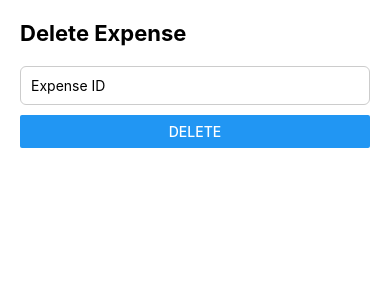
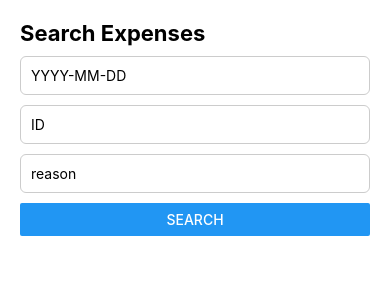
Before and after one commit to Thurunuhashitha/expenses_tracker_react_native, a React Native app: screen / in a window 390 px wide. Shown: the top 300 px of the page. Built offline with nearby package versions, Linux system fonts and the light colour scheme.

Commit message:
create search expenses

```diff
--- a/App.jsx
+++ b/App.jsx
@@ -4,6 +4,7 @@ import Login from './src/screens/Login/Login'
 // import Register from './src/screens/Register/Register'
 import GetAllExpenses from "./src/screens/Expenses/GetAllExpenses";
 import DeleteExpenses from "./src/screens/Expenses/DeleteExpenses";
+import SearchExpenses from "./src/screens/Expenses/SearchExpensers";
 
 function App() {
   return (
@@ -12,7 +13,8 @@ function App() {
       {/* <Login /> */}
       {/* <AddExpenses /> */}
       {/* <GetAllExpenses /> */}
-      <DeleteExpenses />
+      {/* <DeleteExpenses /> */}
+      <SearchExpenses />
     </View>
   );
 }
--- /dev/null
+++ b/src/screens/Expenses/SearchExpensers.jsx
@@ -0,0 +1,111 @@
+import React, { useState } from 'react'
+import { View, Text, TextInput, Button, FlatList, StyleSheet, Image } from 'react-native'
+import AsyncStorage from '@react-native-async-storage/async-storage'
+import axios from 'axios'
+
+const SearchExpenses = () => {
+  const [date, setDate] = useState('')
+    const [id, setId] = useState('')
+    const [reason, setReason] = useState('')
+  const [filteredExpenses, setFilteredExpenses] = useState([])
+  const [loading, setLoading] = useState(false)
+
+  const handleSearch = async (searchDate, searchId, searchReason) => {
+    if (!searchDate && !searchId && !searchReason) {
+      alert('Please enter at least one search parameter')
+      return
+    }
+
+    try {
+      setLoading(true)
+      const token = await AsyncStorage.getItem('authToken')
+      if (!token) {
+        alert('Login required')
+        return
+      }
+
+      // Fetch all expenses
+      const response = await axios.get(
+        'https://api.thurunu.me/api/expenses/all',
+        { headers: { Authorization: `Bearer ${token}` } }
+      )
+
+      // Filter expenses by date
+      const filtered = response.data.filter(exp =>
+        exp.date.startsWith(searchDate) &&
+        (searchId ? exp.expense_id === parseInt(searchId) : true)&&
+        (searchReason ? exp.reason.includes(searchReason) : true)
+      )
+
+
+      setFilteredExpenses(filtered)
+      if (filtered.length === 0) alert('No expenses found for this date')
+
+    } catch (error) {
+      console.log('SEARCH ERROR:', error.response?.data || error.message)
+      alert('Failed to search expenses')
+    } finally {
+      setLoading(false)
+    }
+  }
+
+  const renderItem = ({ item }) => (
+    <View style={styles.item}>
+      <Text>Reason: {item.reason}</Text>
+      <Text>Amount: {item.amount}</Text>
+      <Text>Date: {item.date.split('T')[0]}</Text>
+      {item.bill_img && (
+        <Image
+          source={{ uri: `https://api.thurunu.me/uploads/${item.bill_img}` }}
+          style={styles.image}
+        />
+      )}
+    </View>
+  )
+
+  return (
+    <View style={styles.container}>
+      <Text style={styles.title}>Search Expenses</Text>
+
+      <TextInput
+        style={styles.input}
+        placeholder="YYYY-MM-DD"
+        value={date}
+        onChangeText={setDate}
+      />
+      <TextInput
+        style={styles.input}
+        placeholder="ID"
+        value={id}
+        onChangeText={setId}
+      />
+      <TextInput
+        style={styles.input}
+        placeholder="reason"
+        value={reason}
+        onChangeText={setReason}
+      />
+
+      <Button title="Search" onPress={() => handleSearch(date, id, reason)} />
+
+      {filteredExpenses.length > 0 && (
+        <FlatList
+          data={filteredExpenses}
+          keyExtractor={item => item.expense_id.toString()}
+          renderItem={renderItem}
+          style={{ marginTop: 20 }}
+        />
+      )}
+    </View>
+  )
+}
+
+export default SearchExpenses
+
+const styles = StyleSheet.create({
+  container: {padding: 20 },
+  title: { fontSize: 22, fontWeight: 'bold', marginBottom: 10 },
+  input: { borderWidth: 1, borderColor: '#ccc', padding: 10, borderRadius: 6, marginBottom: 10 },
+  item: { marginBottom: 15, padding: 10, borderWidth: 1, borderColor: '#ccc', borderRadius: 8 },
+  image: { width: 200, height: 200, marginTop: 10, borderRadius: 8 }
+})
```
